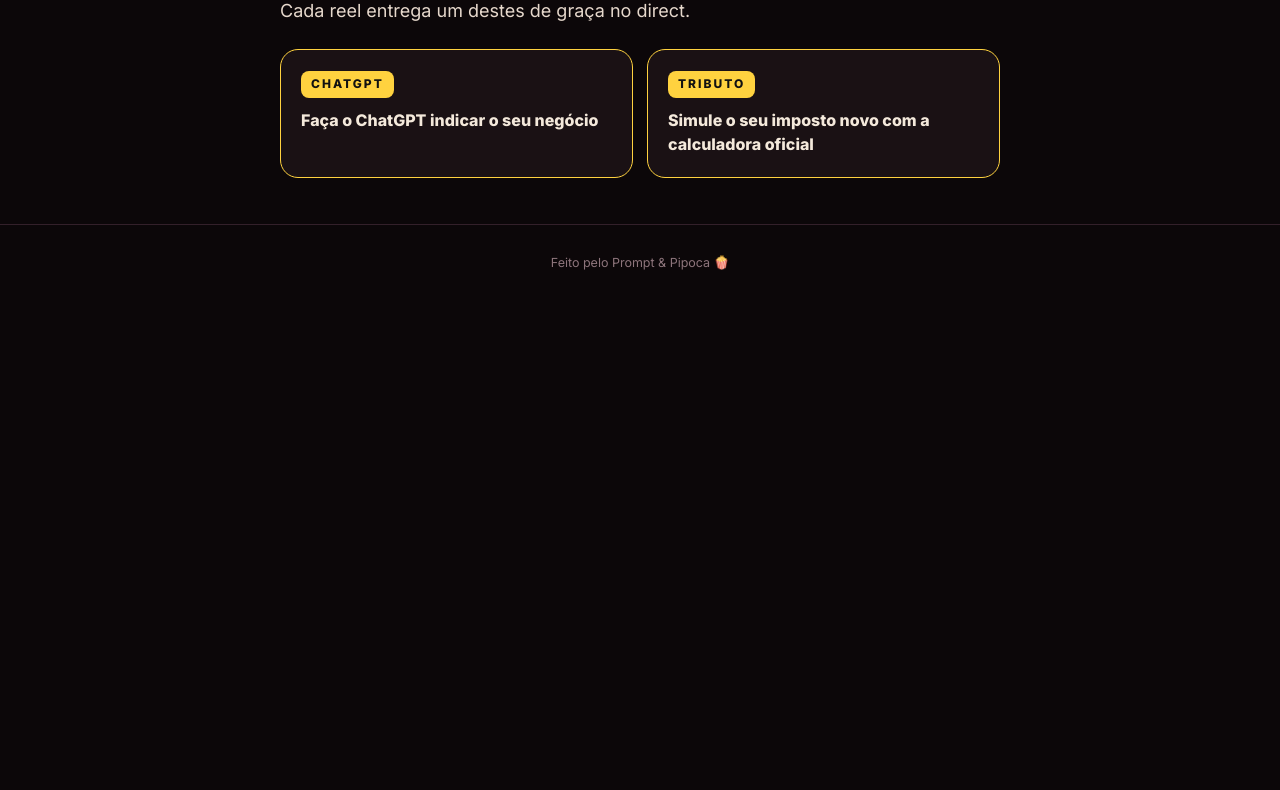
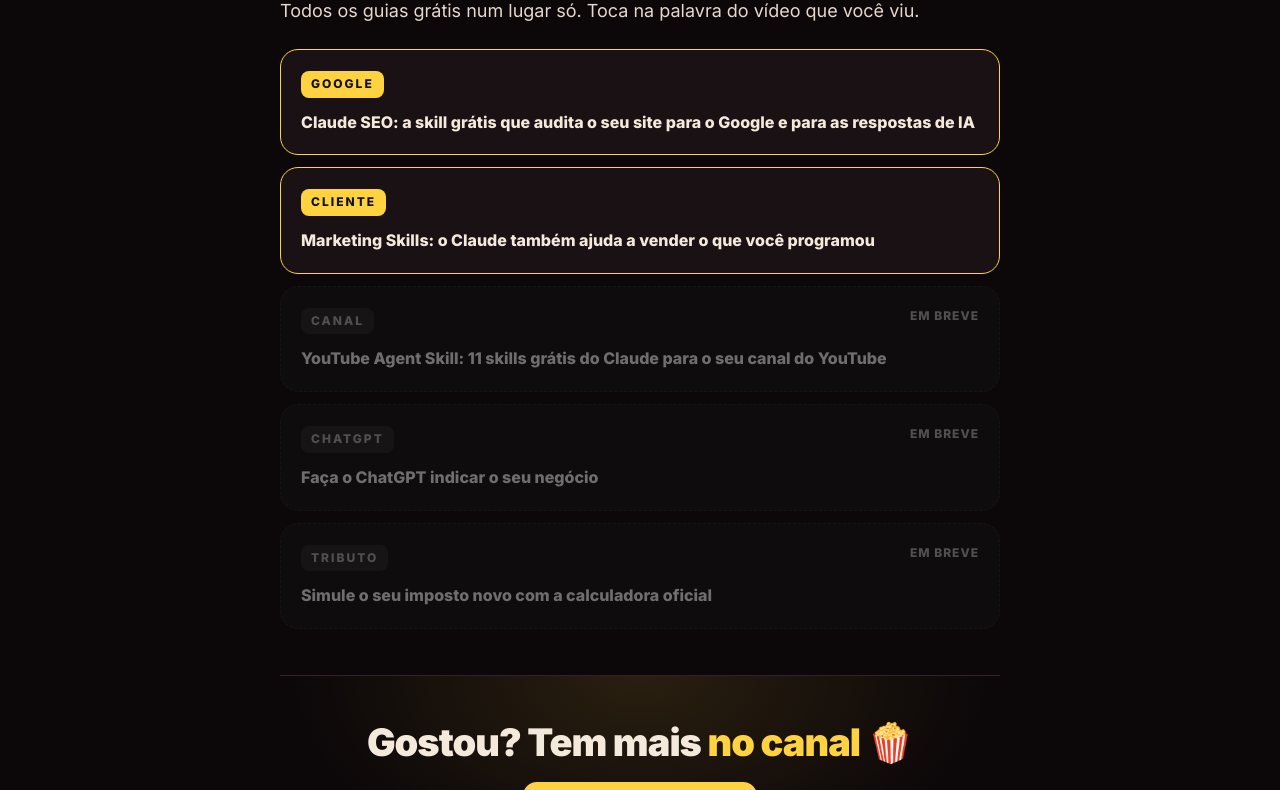
Before and after one commit to promptepipoca/promptepipoca.github.io, a plain HTML site: page index.html in a window 1280 px wide. Shown: the part 278-1068 px from the top of the page. Before the commit the page ends 800 px from the top, so only its background shows below. Drawn offline with Linux system fonts and the light colour scheme.

Commit message:
Materiais: página única com todos os guias

```diff
--- a/index.html
+++ b/index.html
@@ -1,8 +1,44 @@
 <!doctype html><html lang="pt-BR"><head><meta charset="utf-8"><meta name="viewport" content="width=device-width,initial-scale=1">
 <title>Materiais · Prompt &amp; Pipoca</title>
-<link href="https://fonts.googleapis.com/css2?family=Inter:wght@400;600;800;900&display=swap" rel="stylesheet"><link rel="stylesheet" href="assets/pp.css"></head>
-<body><div class="top"><span><i class="dot"></i>Materiais gratuitos · <b>Prompt &amp; Pipoca</b></span><a href="https://www.instagram.com/promptepipoca/">@promptepipoca 🍿</a></div>
-<main class="wrap"><section style="border:0"><div class="kick">Comenta a palavra, recebe o material</div><h1>Os materiais do <em>Prompt &amp; Pipoca</em></h1>
-<p class="lead">Cada reel entrega um destes de graça no direct.</p>
-<div class="grid2" style="margin-top:24px"><a class="card y" href="chatgpt/" style="text-decoration:none;color:inherit"><span class="tag">CHATGPT</span><p><b>Faça o ChatGPT indicar o seu negócio</b></p></a><a class="card y" href="tributo/" style="text-decoration:none;color:inherit"><span class="tag">TRIBUTO</span><p><b>Simule o seu imposto novo com a calculadora oficial</b></p></a></div>
-</section></main><footer><div class="wrap">Feito pelo Prompt &amp; Pipoca 🍿</div></footer></body></html>
+<meta name="description" content="Todos os guias grátis dos vídeos do Prompt &amp; Pipoca, num lugar só.">
+<link href="https://fonts.googleapis.com/css2?family=Inter:wght@400;600;800;900&display=swap" rel="stylesheet"><link rel="stylesheet" href="assets/pp.css">
+<style>
+.list{display:grid;gap:12px;margin-top:24px}
+.list .card{display:block;text-decoration:none;color:inherit}
+.list .card p{margin-top:2px}
+.list .card.off{opacity:.45;border-style:dashed;cursor:default;filter:grayscale(1)}
+.list .card.off .tag{background:var(--line);color:var(--mut)}
+.soon{float:right;font-size:12px;font-weight:800;letter-spacing:1px;text-transform:uppercase;color:var(--mut)}
+</style>
+<script>
+/* ===========================================================
+   LISTA DOS GUIAS. Para liberar um guia quando o Short sair,
+   troque  publicado: false  por  publicado: true  e salve.
+   A ordem aqui é a ordem na página.
+   =========================================================== */
+const GUIAS = [
+  { palavra: "GOOGLE",  pasta: "google/",  publicado: true,  titulo: "Claude SEO: a skill grátis que audita o seu site para o Google e para as respostas de IA" },
+  { palavra: "CLIENTE", pasta: "cliente/", publicado: true,  titulo: "Marketing Skills: o Claude também ajuda a vender o que você programou" },
+  { palavra: "CANAL",   pasta: "canal/",   publicado: false, titulo: "YouTube Agent Skill: 11 skills grátis do Claude para o seu canal do YouTube" },
+  { palavra: "CHATGPT", pasta: "chatgpt/", publicado: false, titulo: "Faça o ChatGPT indicar o seu negócio" },
+  { palavra: "TRIBUTO", pasta: "tributo/", publicado: false, titulo: "Simule o seu imposto novo com a calculadora oficial" },
+];
+</script>
+</head>
+<body><div class="top"><span><i class="dot"></i>Materiais gratuitos · <b>Prompt &amp; Pipoca</b></span><a href="https://www.youtube.com/@promptepipoca">@promptepipoca 🍿</a></div>
+<main class="wrap"><section style="border:0"><div class="kick">Os guias dos vídeos</div><h1>Os materiais do <em>Prompt &amp; Pipoca</em></h1>
+<p class="lead">Todos os guias grátis num lugar só. Toca na palavra do vídeo que você viu.</p>
+<div class="list" id="lista"></div>
+</section>
+<section class="cta"><h2>Gostou? Tem mais <em>no canal</em> 🍿</h2><div class="btns" style="margin-top:18px"><a class="btn pri" href="https://www.youtube.com/@promptepipoca">Seguir o canal no YouTube</a></div></section>
+</main><footer><div class="wrap">Feito pelo Prompt &amp; Pipoca 🍿 · Materiais não oficiais; cada guia cita a fonte original.</div></footer>
+<script>
+{
+  const esc = s => String(s).replace(/[&<>"']/g, c => ({'&':'&amp;','<':'&lt;','>':'&gt;','"':'&quot;',"'":'&#39;'}[c]));
+  document.getElementById('lista').innerHTML = GUIAS.map(g => g.publicado
+    ? `<a class="card y" href="${esc(g.pasta)}"><span class="tag">${esc(g.palavra)}</span><p><b>${esc(g.titulo)}</b></p></a>`
+    : `<div class="card off" aria-disabled="true"><span class="soon">Em breve</span><span class="tag">${esc(g.palavra)}</span><p><b>${esc(g.titulo)}</b></p></div>`
+  ).join('');
+}
+</script>
+</body></html>
```
